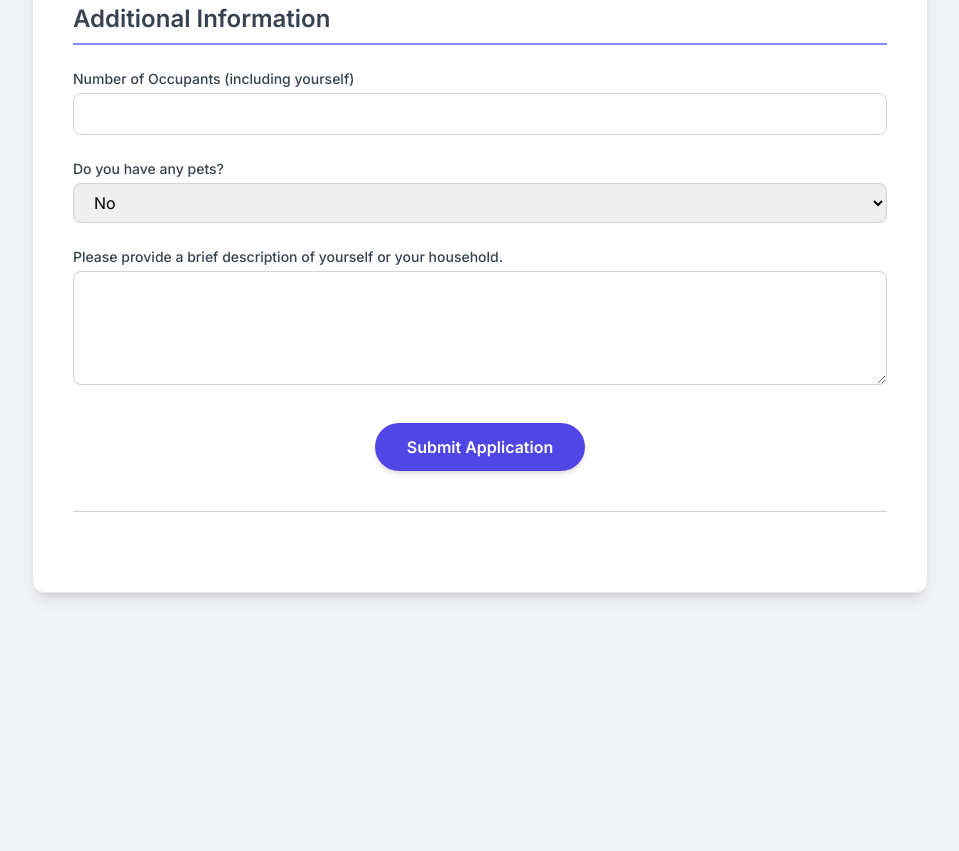
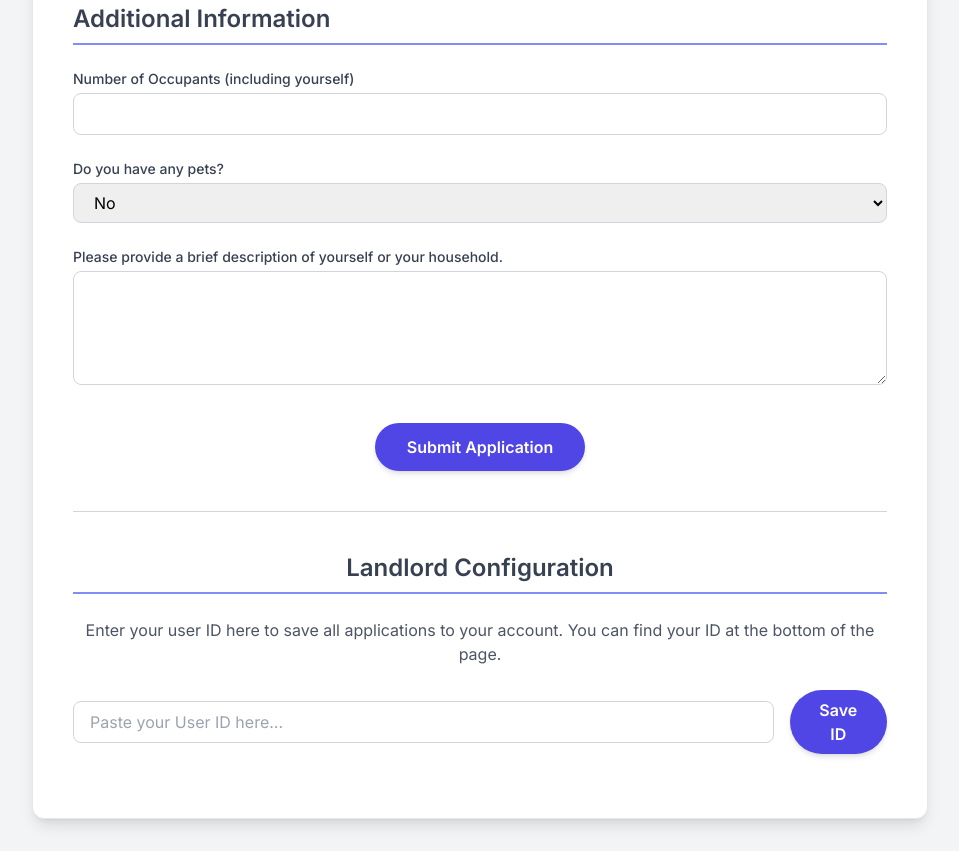
Before and after one commit to drheldon250/Condo-rental-application, a plain HTML site: page index.html in a window 1280 px wide. Shown: the part 1344-2195 px from the top of the page, without its empty margins (160-1119 px from the left). Before the commit the page ends 1969 px from the top, so only its background shows below. Drawn offline with nearby package versions, Linux system fonts and the light colour scheme; no server answers.

Commit message:
Update index.html

```diff
--- a/index.html
+++ b/index.html
@@ -390,7 +390,7 @@
             <hr class="my-10 border-gray-300" />
 
             <!-- Landlord Configuration Section -->
-            <div id="configure-id-section" class="space-y-6 hidden">
+            <div id="configure-id-section" class="space-y-6">
                 <h2 class="text-2xl font-semibold text-gray-700 pb-2 border-b-2 border-indigo-400 text-center">Landlord Configuration</h2>
                 <p class="text-center text-gray-600">Enter your user ID here to save all applications to your account. You can find your ID at the bottom of the page.</p>
                 <div class="flex flex-col sm:flex-row items-center space-y-4 sm:space-y-0 sm:space-x-4">
```
